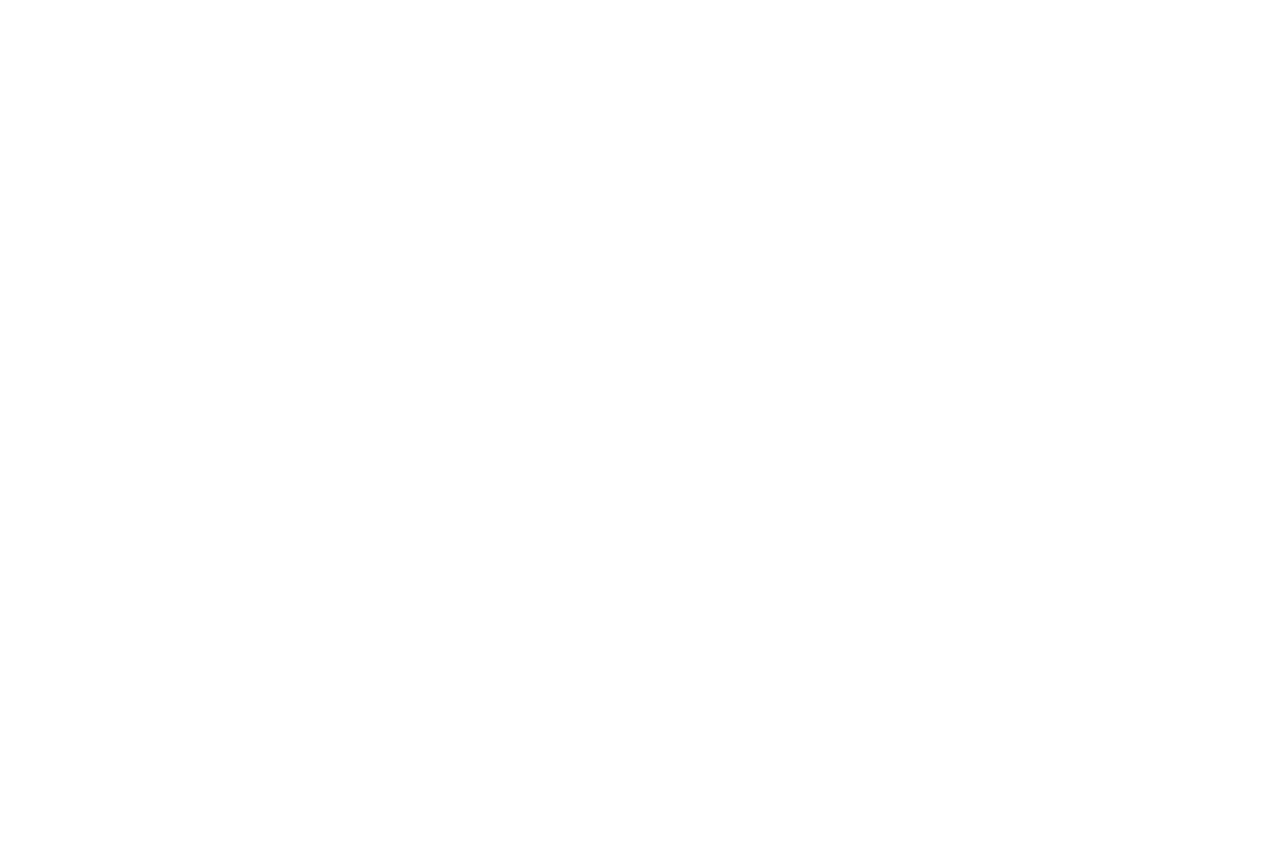
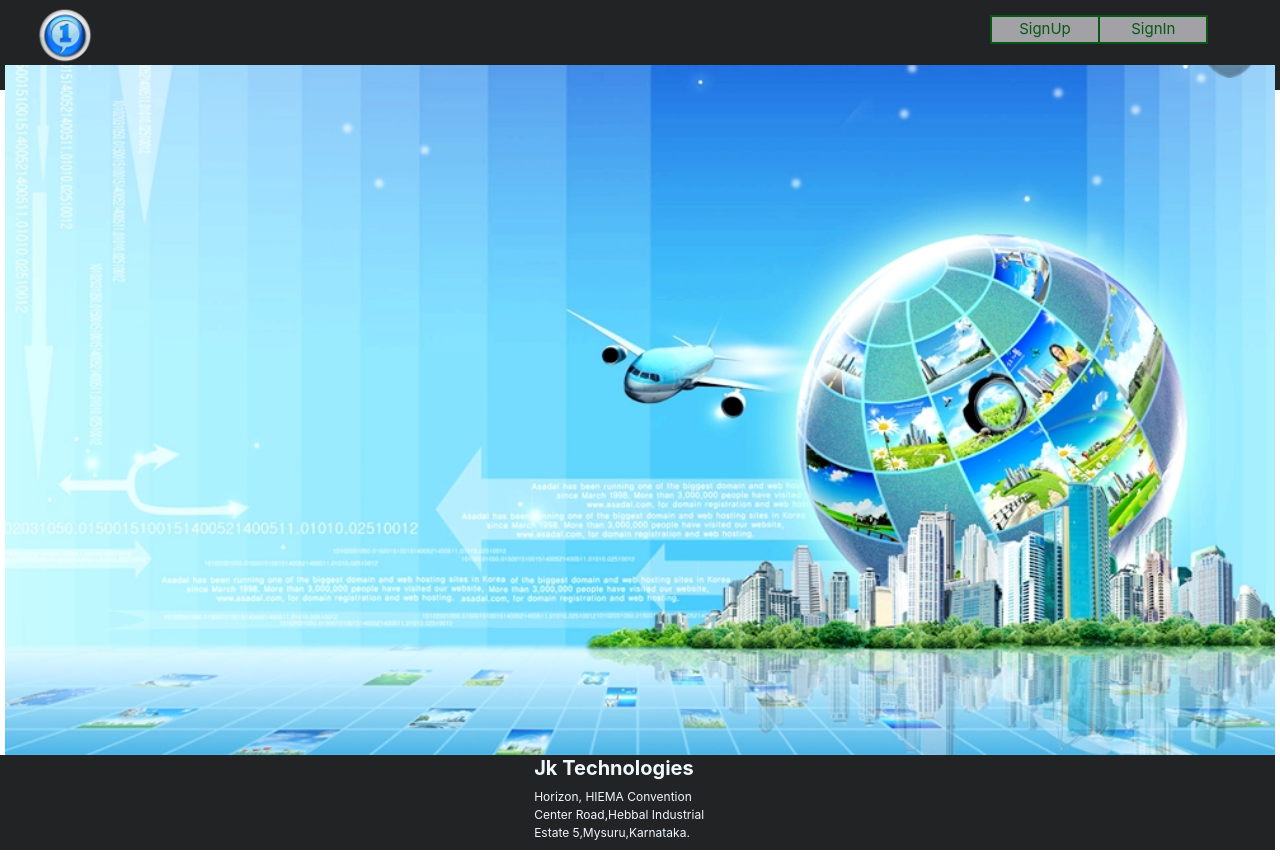
Before and after one commit to jnanendrakumartv/qblog_project, a React (Create React App) app: page /dash in a window 1280 px wide. Before the commit the page ends 800 px from the top, so only its background shows below. Built offline with nearby package versions, Linux system fonts and the light colour scheme.

Commit message:
Q_blog project User Interface completed

```diff
--- /dev/null
+++ b/src/Actions/types.js
@@ -0,0 +1,2 @@
+export const REG='REG';
+export const LOGIN='LOGIN';
--- a/src/App.css
+++ b/src/App.css
@@ -5,33 +5,40 @@
   height: 90px;
   padding: 5px;
 }
-/* #signupbutton{
+ #signupbutton{
  border-color: green;
  color: green;
  background-color: rgb(34, 35, 36);
+ width: 30%;
+  border-radius: 20px;
 }
 #signinbutton{
-  margin: 10px;
-  color: green;
   border-color: green;
-  background-color: rgb(34, 35, 36);
-}
+ color: green;
+ background-color: rgb(34, 35, 36);
+ width: 30%;
+  border-radius: 20px;
+}*/
 .HomePagefooter{
   background-color: rgb(34, 35, 36);
   width: 100%;
   height: 70px;
   color: chocolate;
   font-size: 11px;
-} */
-/* .homepagedashblog{
+}
+.homepagedashblog{
   width: 100%;
   height: 500px;
   background-color: rgb(145, 221, 235);
-} */
-/* .createblogbutton{
-  background-color: rgb(242, 187, 48);
-  color: aliceblue;
-} */
+}
+.createblogbutton{
+  background-color: goldenrod;
+  width: 60%;
+  border-radius: 20px;
+  border:solid 1px rgb(229, 237, 241);
+  font-size: 20px;
+  margin-left: 30px;
+}
 /* .text{
   color:rgb(77, 164, 176);
 } */
--- a/src/App.js
+++ b/src/App.js
@@ -6,6 +6,7 @@
 import Home from './Component/Home';
 import Signup1 from './Component/Signup1';
 import SignIn from './Component/SignIn';
+import DashBoard from './Component/DashBoard';
 
 function App() {
   return (
@@ -17,6 +18,8 @@
            <Route exact path="/home" component={Home}></Route>
            <Route exact path="/signup" component={Signup1}></Route>
            <Route exact path="/signin" component={SignIn}></Route>
+           <Route exact path="/dash" component={DashBoard}></Route>
+
         </Switch>
       </Router>
     </div>
--- a/src/CSS/Home.css
+++ b/src/CSS/Home.css
@@ -1,14 +1,14 @@
 
-.logo{
+/* .logo{
     margin-left: 50px;
-}
+} */
 .row dash_board{
     width: 100%;
 }
 .footer{
     background-color: rgb(34, 35, 36);
     width: 100%;
-    height: 95px;
+    height: 110px;
     font-size: 12px;
     color: aliceblue;
     /* color: chocolate; */
@@ -30,29 +30,27 @@
 
 }
 #h3{
-   color: rgb(237, 0, 0);
+   color: rgb(255, 255, 255);
     margin-left: 30px;
 }
 #h5{
-    color:rgb(237, 0, 0);
+    color:rgb(255, 255, 255);
     margin-left: 55px;
 }
 .signupbutton{
     color: rgb(8, 87, 20);
     border:solid 2px rgb(8, 87, 20);
-    border-radius: 20px;
     font-size: 15px;
-    background-color: rgb(34, 35, 36);
-    width: 100%;
+    background-color: rgb(161, 161, 166);
+    width: 110px;
     margin: 10px;
 }
 .signinbutton{
     color: rgb(8, 87, 20);
     border:solid 2px rgb(8, 87, 20);
-    border-radius: 20px;
     font-size: 15px;
-    background-color: rgb(34, 35, 36);
-    width: 100%;
+    background-color: rgb(161, 161, 166);
+    width: 110px;
     margin: 10px;
 }
 .signupbutton:hover{
--- a/src/CSS/Signin.css
+++ b/src/CSS/Signin.css
@@ -19,18 +19,20 @@
     color: white;
     font-weight: bold;
     font-family: sans-serif;
-
     border : solid 0px rgb(53, 28, 237);
     border-radius: 10px;
     padding-left: 10px;
 }
+/* .input_box:hover{
+    background-color:rgb(234, 230, 240);
+} */
 .label{
-    color: red;
+    color:rgb(104, 8, 163);
     font-weight: bold;
     font-family: sans-serif;
 }
 .signintext{
-    color: red;
+    color: rgb(104, 8, 163);
     font-weight: bold;
     font-family: sans-serif;
     text-align: center;
--- a/src/CSS/Signup.css
+++ b/src/CSS/Signup.css
@@ -20,13 +20,13 @@
     border-radius: 10px;
     padding-left: 10px;
 }
-.label{
+/* .label{
     color: green;
     font-weight: bold;
     font-family: sans-serif;
-}
+} */
 .signuptext{
-    color: rgb(237, 0, 0);
+    color:rgb(104, 8, 163);
     font-weight: bold;
     font-family: sans-serif;
     text-align: center;
@@ -34,13 +34,20 @@
 }
 .submitbutton{
     background-color: goldenrod;
+    color: rgb(104, 8, 163);
     width: 40%;
     border-radius: 20px;
     border:solid 1px rgb(229, 237, 241);
     font-size: 20px;
+    background-color: transparent;
+
+}
+.submitbutton:hover{
+    color: aliceblue;
+    background-color: rgb(11, 214, 214);
 }
 .allareadyaccount{
-    color: rgb(237, 0, 0);
+    color:rgb(1, 11, 89);
     font-weight: bold;
     font-family: sans-serif;
     text-align: center;
--- a/src/Component/DashBoard.js
+++ b/src/Component/DashBoard.js
@@ -0,0 +1,54 @@
+import React,{Component} from 'react';
+import {connect} from 'react-redux';
+import Real from '../images/Real.png';
+import browserHistory from "../Utils/browserHistory"
+import '../CSS/Home.css';
+import '../CSS/Signin.css';
+
+
+class DashBoard extends Component{
+    handleSubmit1=(event)=> {
+        browserHistory.push("/signup");
+    }
+    handleSubmit=(event)=>{
+        browserHistory.push("/signin")
+    }
+    render(){
+        return(
+            <div className="main">
+            <div className="row header">
+            <div className="col-xs-1 col-sm-1 col-md-1 col-lg-1"><img id="logo1" src={Real} alt={"Real"} height="60" width="60"></img></div>
+            <div className="col-xs-1 col-sm-1 col-md-1 col-lg-1"> </div>
+            <div className="col-xs-7 col-sm-7 col-md-7 col-lg-7"></div>
+            <div className="col-xs-1 col-sm-1 col-md-1 col-lg-1"><button className="signupbutton" onClick={this.handleSubmit1}>SignUp</button></div>
+            <div className="col-xs-1 col-sm-1 col-md-1 col-lg-1"><button className="signinbutton" onClick={this.handleSubmit}>SignIn</button></div>
+            <div className="col-xs-1 col-sm-1 col-md-1 col-lg-1"></div>
+            </div>
+            <div className="Signupdashboard">
+
+            </div>
+            <div className="footer">
+            <div className="row footer">
+            <div className="col-xs-4 col-sm-4 col-md-4 col-lg-4"></div>
+            <div className="col-xs-4 col-sm-4 col-md-4 col-lg-4">
+            <div className="row">
+            <div className="col-xs-3 col-sm-3 col-md-3 col-lg-3"></div>
+            <div className="col-xs-6 col-sm-6 col-md-6 col-lg-6">
+                <div className="row">
+                <div className="col-xs-4 col-sm-4 col-md-4 col-lg-4"></div>
+                <div className="col-xs-4 col-sm-4 col-md-4 col-lg-4"></div>
+                <div className="col-xs-4 col-sm-4 col-md-4 col-lg-4"></div>
+               </div><h5 className="qwinix"><b>Jk Technologies</b></h5>
+             <p>Horizon, HIEMA Convention Center Road,Hebbal Industrial Estate 5,Mysuru,Karnataka.</p>
+            </div>
+            <div className="col-xs-3 col-sm-3 col-md-3 col-lg-3"></div>
+            </div>
+            </div>
+            <div className="col-xs-4 col-sm-4 col-md-4 col-lg-4"></div>
+            </div>
+            </div>
+        </div>
+        );
+    }
+}
+export default DashBoard;
--- a/src/Component/SignIn.js
+++ b/src/Component/SignIn.js
@@ -12,6 +12,9 @@
     }
     handleSubmit=(event)=>{
         browserHistory.push("/signin")
+    }
+    handleSubmit2=(event)=>{
+        browserHistory.push("/dash")
     }
     render(){
         return(
@@ -42,7 +45,7 @@
                           <input className="input_box " placeholder="Email....."></input><br/>
                           <label className="label">Password</label><br/>
                           <input className="input_box " placeholder="Password...."></input><br/>
-                          <button className="submitbutton">Submit</button>
+                          <button className="submitbutton" onClick={this.handleSubmit2}>Submit</button>
                       </div>
                       <div className="col-xs-2 col-sm-2 col-md-2 col-lg-2"></div>
                       </div>
--- a/src/Component/Signup1.js
+++ b/src/Component/Signup1.js
@@ -8,6 +8,13 @@
 
 
 class Signup1 extends Component{
+    constructor(props){
+        super(props);
+        this.state={ firstname:'',lastname:'',email:'',password:'', conformpassword:'',
+        firstnameA:'',lastnameA:'',email:'',pwd:'',array:[],
+
+        }
+    }
     handleSubmit1=(event)=> {
         browserHistory.push("/signup");
     }
@@ -22,7 +29,7 @@
                <div className="col-xs-1 col-sm-1 col-md-1 col-lg-1"> </div>
                <div className="col-xs-7 col-sm-7 col-md-7 col-lg-7"></div>
                <div className="col-xs-1 col-sm-1 col-md-1 col-lg-1"><button className="signupbutton" onClick={this.handleSubmit1}>SignUp</button></div>
-               <div className="col-xs-1 col-sm-1 col-md-1 col-lg-1"><button className="signinbutton"onClick={this.handleSubmit}>SignIn</button></div>
+               <div className="col-xs-1 col-sm-1 col-md-1 col-lg-1"><button className="signinbutton" onClick={this.handleSubmit}>SignIn</button></div>
                <div className="col-xs-1 col-sm-1 col-md-1 col-lg-1"></div>
                </div>
                <div className="Signupdashboard">
@@ -38,21 +45,20 @@
                       <div className="rowsignup">
                       <div className="col-xs-2 col-sm-2 col-md-2 col-lg-2"></div>
                       <div className="col-xs-8 col-sm-8 col-md-8 col-lg-8">
-                          <h3 className="signuptext">Sign Up</h3>
-                          <label className="label">Name</label><br/>
-                          <input className="input_box " placeholder="Name.."></input><br/>
-                          {/* <label className="label">Last Name</label><br/>
-                          <input className="input_box " placeholder="lasst name.."></input><br/> */}
+                          <h2 className="signuptext">Sign Up</h2>
+                          <label className="label">First name</label><br/>
+                          <input className="input_box " placeholder="Last Name.." name='firstname'></input><br/>
+                          <label className="label">Last Name</label><br/>
+                          <input className="input_box " name='lastname' placeholder="Last name.."></input><br/>
                           <label className="label">Email</label><br/>
-                          <input className="input_box " placeholder="email."></input><br/>
+                          <input className="input_box " name='email' placeholder="email."></input><br/>
                           <label className="label">Password</label><br/>
                           <input className="input_box " placeholder="password."></input><br/>
                           <label className="label">ConformPassword</label><br/>
                           <input className="input_box " placeholder="conform password."></input><br/>
-                          <button className="submitbutton">Submit</button><label className="allareadyaccount">Already have an Account</label>
+                          <button className="submitbutton">Submit</button><label className="allareadyaccount" onClick={this.handleSubmit}>Already have an Account</label>
                       </div>
                       <div className="col-xs-2 col-sm-2 col-md-2 col-lg-2"></div>
-
                       </div>
                   </div>
                   </div>
--- /dev/null
+++ b/src/Reducers/index.js
@@ -0,0 +1,6 @@
+import {combineReducers} from 'redux';
+import ReducerRegister from './ReducerRegister';
+
+export default combineReducers ({
+    ReducerRegister,
+});
```
Also changed, not shown: src/Actions/Action.js (added, +17 -0 lines), src/Reducers/ReducerRegister.js (added, +22 -0 lines), src/images/JK-log.png (added), src/images/JK1.png (added).
